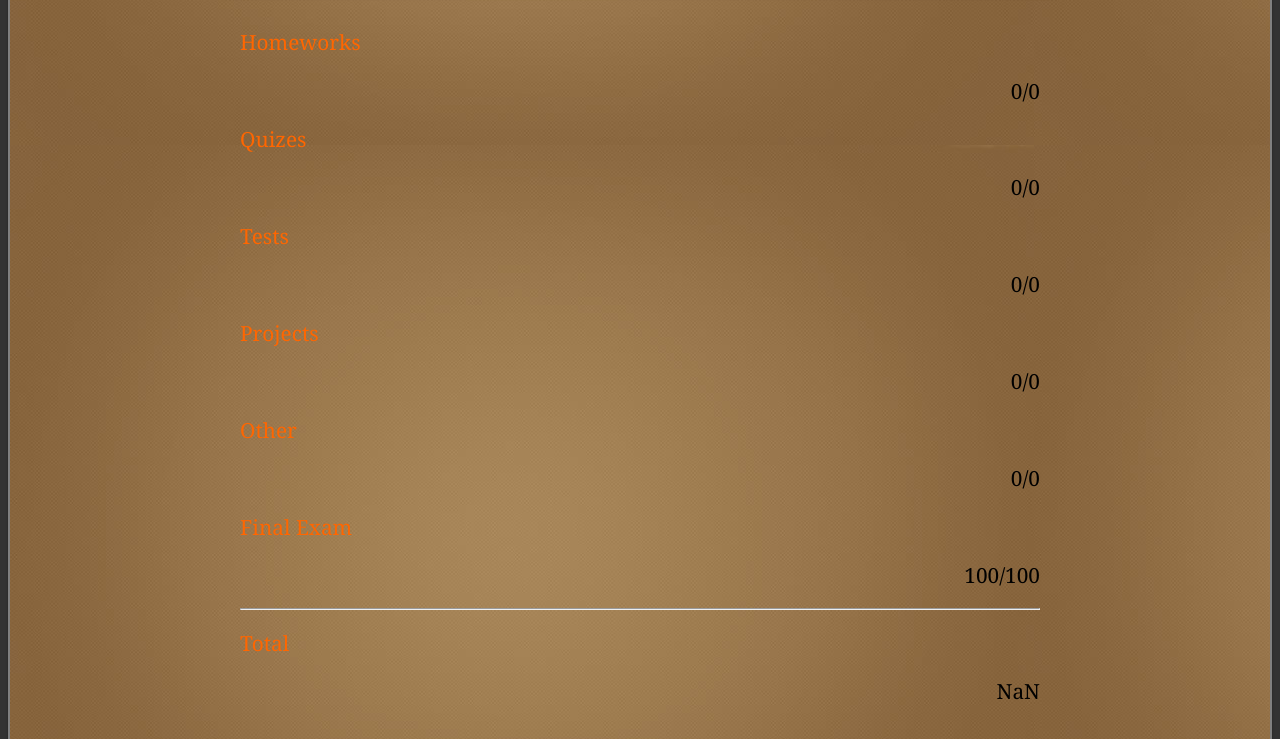
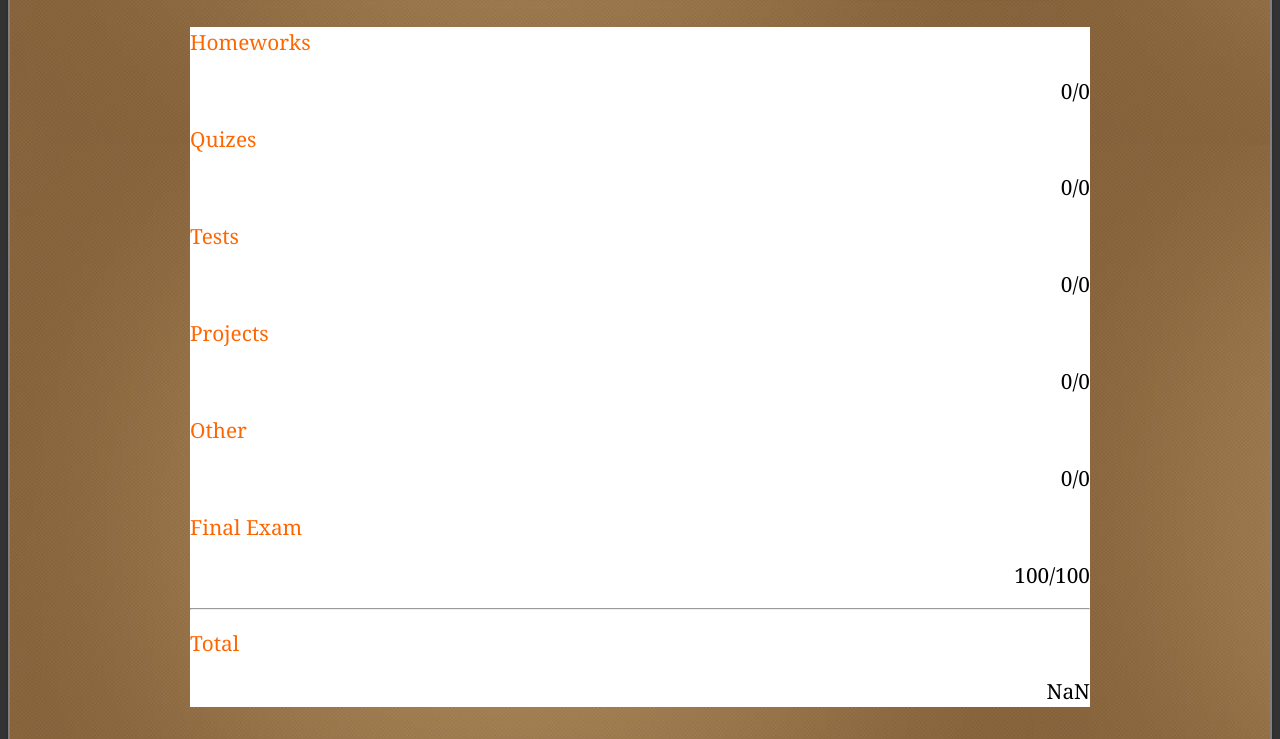
Before and after one commit to Feni/Gradebook, a plain HTML site: page index.html in a window 1280 px wide. Shown: the part 1401-2140 px from the top of the page. Drawn offline with Linux system fonts and the light colour scheme.

Commit message:
Gradebook changes

```diff
--- a/script.js
+++ b/script.js
@@ -35,7 +35,7 @@ function calculateTotal()
 	var otherGrade = calculateGrade("Other") * parseFloat(document.getElementById("OtherPercentage").value)/100.0;
 	var finalGrade = calculateGrade("Final") * parseFloat(document.getElementById("FinalPercentage").value)/100.0;
 
-	var total = ( homeworkGrade + quizGrade + testGrade + projectGrade + otherGrade + finalGrade ) * 100.0;
+	var total = (homeworkGrade + quizGrade + testGrade + projectGrade + otherGrade + finalGrade)*100;
 
 	document.getElementById("TotalTotalSummary").innerHTML = total;
 }
@@ -43,24 +43,29 @@ function calculateTotal()
 function calculateGrade(category)
 {
 	// Todo: add grade/total field, instead of assuming it's out of 100...
-//	var gradeValue = document.getElementById('myText');
-//	myTextField.value != ""
+	//	var gradeValue = document.getElementById('myText');
+	//	myTextField.value != ""
 
 	var i = 1;
 
         var gradeValue = document.getElementById(category+"GradeValue"+i);
 
         var grade = 0;
+        var currentGrade = 0;
         var total = 0;
+        var counter = 0.0;
 
        	while( gradeValue != null){
        		// Do stuff with the grade value.
 
        		var activeCheck = document.getElementById(category+"GradeMarker"+i);
-       		if(activeCheck.checked){		// Check if we shoudl include that grade in...
-	       		grade+=parseFloat(gradeValue.value);	// Note: Do parseInt here instead?
-	       		total+=100;
+       		if(activeCheck.checked){		// Check if we should include that grade in...
+	       		currentGrade+=parseFloat(gradeValue.value);
+       			counter += 1.0;
+       			grade = currentGrade / counter;
+       			total = 100;
        		}
+
        		i++;
        		gradeValue = document.getElementById(category+"GradeValue"+i);
 	}
--- a/style.css
+++ b/style.css
@@ -92,8 +92,9 @@ body{
 #Summary
 {
 	display: block;
-	width:800px;
+	width:900px;
 	min-height:75px;
+	background: white;
 	margin-left:auto;
 	margin-right:auto;
 	margin-top:30px;
@@ -161,6 +162,7 @@ body{
 
 .GradeValue
 {
+
 	float:right;
 	width:40px;
 	padding:2 2 2 2;
@@ -219,6 +221,7 @@ hr{
 }
 
 #Total {
+
 	color:#ff6600;
 	text-align:right;
 	font-size:16px;
```
Also changed, not shown: 1 other file.
